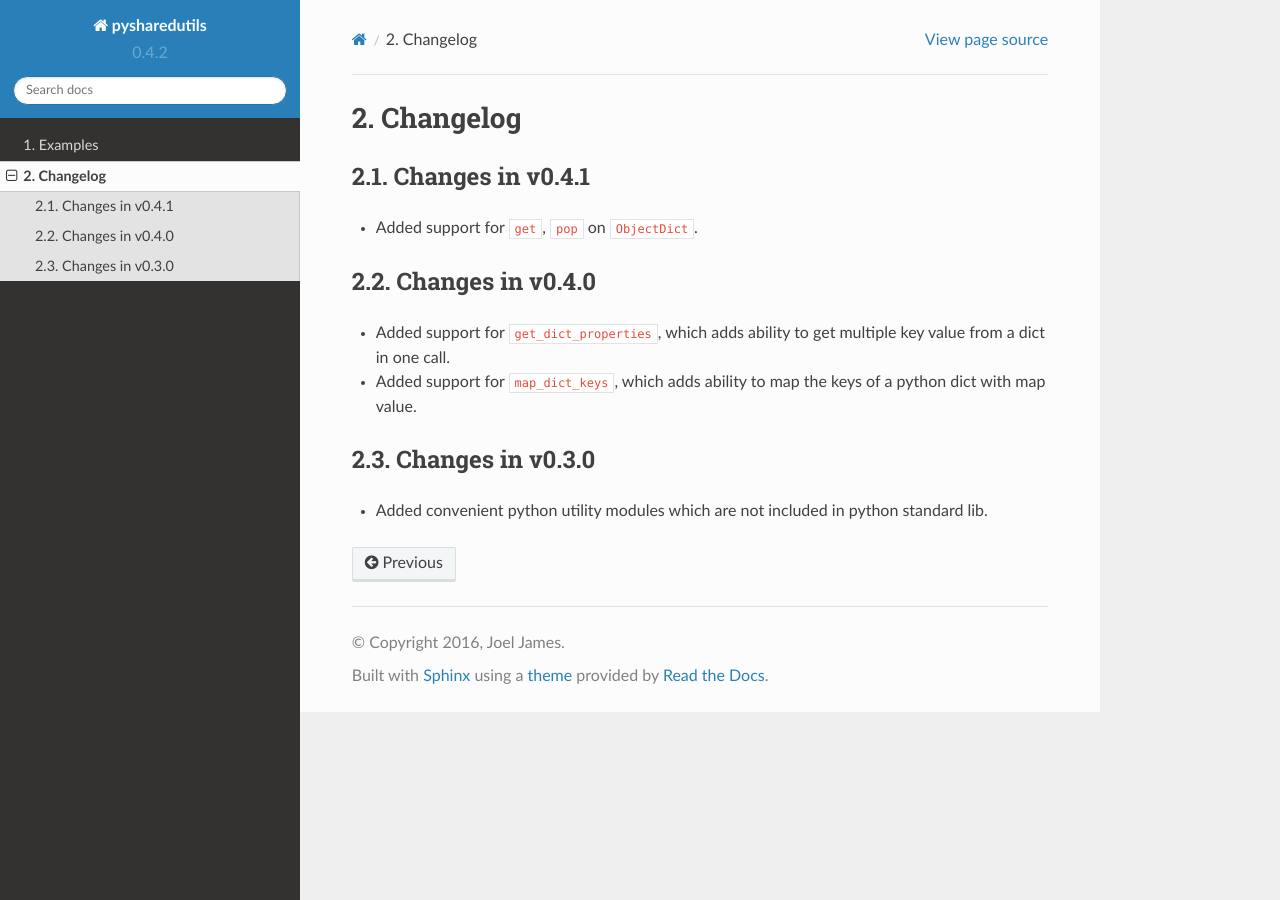
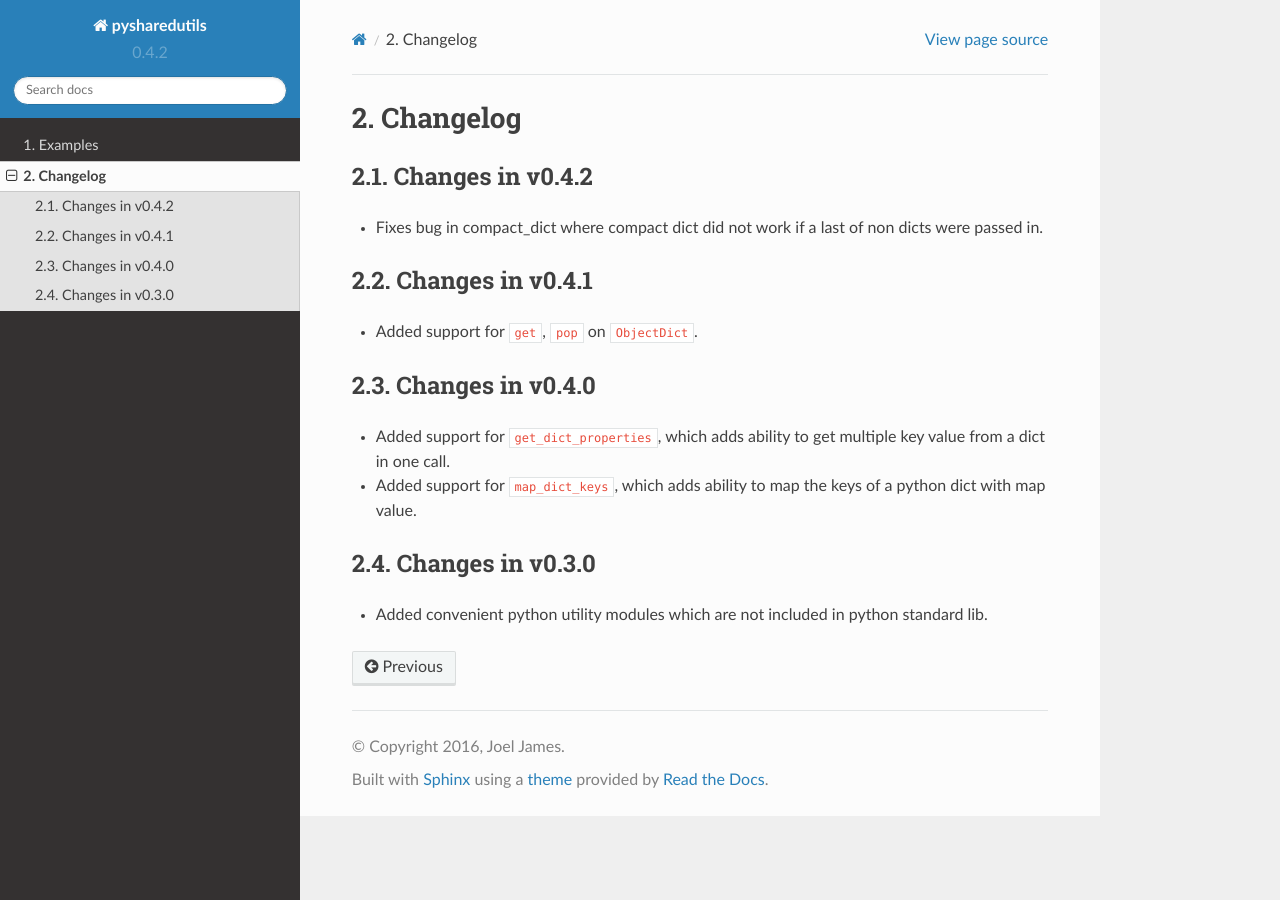
Before and after one commit to joeljames/py-shared-utils, a Sphinx documentation site: the page built from docs/changelog.rst, in a window 1280 px wide. Built offline with Sphinx 7.4.7 and the Read the Docs theme 2.0.0, drawn with Linux system fonts in a browser that asks for light colours.

Commit message:
Update changelog

```diff
--- a/docs/changelog.rst
+++ b/docs/changelog.rst
@@ -1,6 +1,10 @@
 =========
 Changelog
 =========
+
+Changes in v0.4.2
+=================
+- Fixes bug in compact_dict where compact dict did not work if a last of non dicts were passed in.
 
 Changes in v0.4.1
 =================
```
